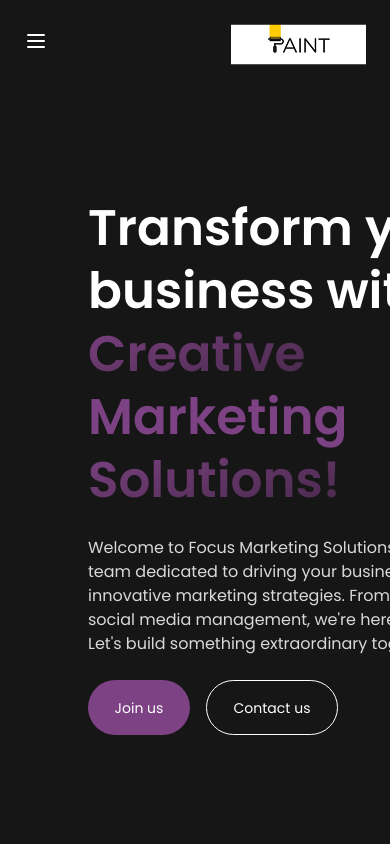
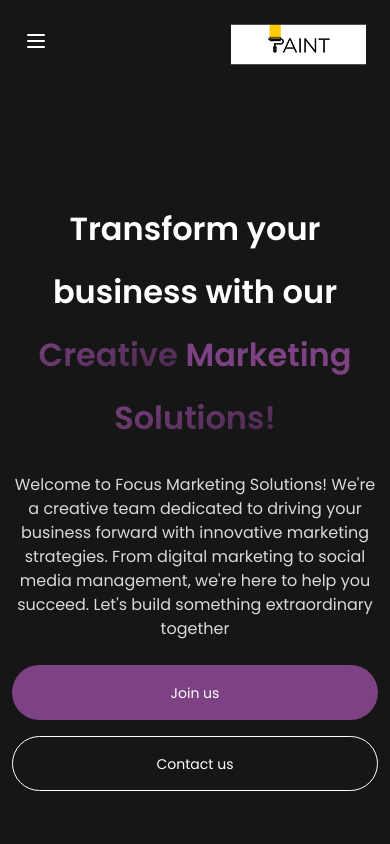
Before and after one commit to Mhamad-Raad/Naas-Project, a Next.js app: page / in a window 390 px wide. Shown: the top 844 px of the page. Built offline with nearby package versions, Linux system fonts and the light colour scheme.

Commit message:
add responsiveness to hero section

```diff
--- a/src/Components/Sections/Hero.js
+++ b/src/Components/Sections/Hero.js
@@ -9,9 +9,9 @@ import BG3 from '@/assets/Hero/bg3.png';
 
 const Hero = () => {
   return (
-    <section className='w-full h-[700px] mt-21 pl-22 flex justify-between overflow-hidden'>
+    <section className='w-full h-[700px] mt-21 px-3 md:px-0 md:pl-22 flex justify-between overflow-hidden'>
       <div className='max-w-[632px] flex flex-col justify-start gap-6'>
-        <h1 className='mt-12 text-[50px] font-semibold leading-[63px]'>
+        <h1 className='mt-12 text-center md:text-left text-[32px] md:text-[50px] font-semibold leading-[63px]'>
           Transform your business with our{' '}
           <span className='text-primary'>
             <span className='bg-gradient-to-br from-primary to-[#4b2a4e] to-90% text-transparent bg-clip-text'>
@@ -23,32 +23,32 @@ const Hero = () => {
             </span>
           </span>
         </h1>
-        <p className='text-md text-[#d9d9d9]'>
+        <p className='text-md text-[#d9d9d9] text-center md:text-left'>
           Welcome to Focus Marketing Solutions! We're a creative team dedicated
           to driving your business forward with innovative marketing strategies.
           From digital marketing to social media management, we're here to help
           you succeed. Let's build something extraordinary together
         </p>
-        <div className='flex gap-4'>
-          <JoinUsButton className='w-[102px] h-[55px]' />
-          <ContactUsButton className='w-[132px] h-[55px]' />
+        <div className='flex flex-col md:flex-row gap-4'>
+          <JoinUsButton className='md:w-[102px] h-[55px]' />
+          <ContactUsButton className='md:w-[132px] h-[55px]' />
         </div>
 
         <div
-          className='w-[488px] h-full mt-[110px] object-cover brightness-50 rounded-2xl mask-fade-bottom'
+          className='w-[488px] h-full mt-[110px] object-cover brightness-50 rounded-2xl mask-fade-bottom hidden md:flex'
           style={{
             backgroundImage: `url(${BG2.src})`,
           }}
         />
       </div>
-      <div className='flex flex-col gap-10'>
+      <div className='hidden md:flex flex-col gap-10'>
         <Image
           src={BG1}
           alt='Hero Image 1'
           className='w-[535px] h-[445px] object-cover rounded-2xl'
         />
         <div
-          className='w-[312px] h-[394px] rounded-2xl bg-cover bg-center mask-fade-bottom'
+          className='w-[312px] h-[394px] rounded-2xl bg-cover bg-center mask-fade-bottom  hidden md:flex'
           style={{
             backgroundImage: `url(${BG3.src})`,
           }}
```
